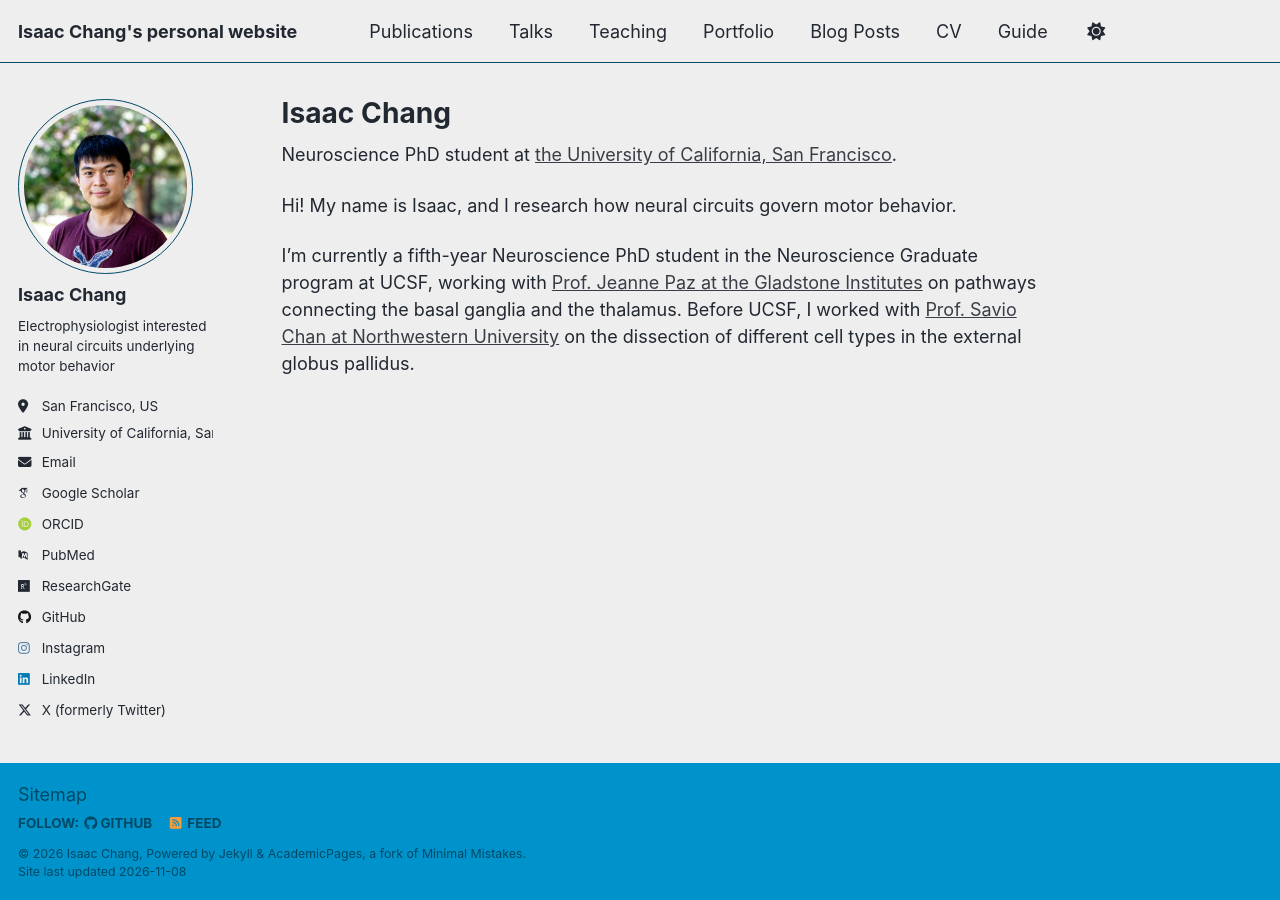
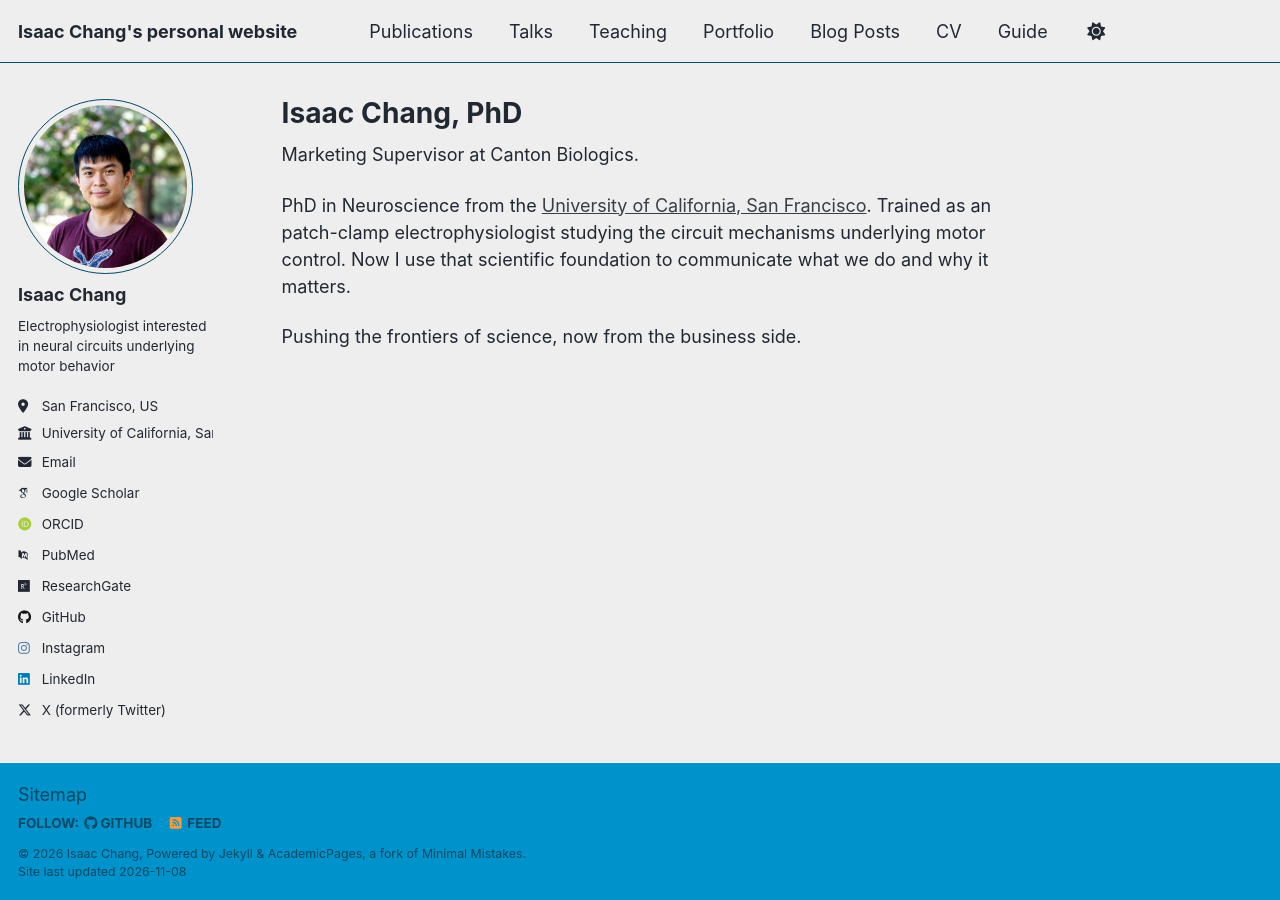
Before and after one commit to isaachkchang/isaachkchang.github.io, a Jekyll site: the page built from _pages/about.md, in a window 1280 px wide. Built offline with Jekyll 4.4.1, drawn with Linux system fonts in a browser that asks for light colours; some web fonts are replaced; a script that is not in the unit is left out.

Commit message:
Update about.md

```diff
--- a/_pages/about.md
+++ b/_pages/about.md
@@ -1,14 +1,14 @@
 ---
 permalink: /
-title: "Isaac Chang"
+title: "Isaac Chang, PhD"
 author_profile: true
 redirect_from:
   - /about/
   - /about.html
 ---
 
-Neuroscience PhD student at [the University of California, San Francisco](https://neurograd.ucsf.edu/about-neuroscience-graduate-program).
+Marketing Supervisor at Canton Biologics.
 
-Hi! My name is Isaac, and I research how neural circuits govern motor behavior.
+PhD in Neuroscience from the [University of California, San Francisco](https://neurograd.ucsf.edu/about-neuroscience-graduate-program). Trained as an patch-clamp electrophysiologist studying the circuit mechanisms underlying motor control. Now I use that scientific foundation to communicate what we do and why it matters.
 
-I'm currently a fifth-year Neuroscience PhD student in the Neuroscience Graduate program at UCSF, working with [Prof. Jeanne Paz at the Gladstone Institutes](https://labs.gladstone.org/paz/) on pathways connecting the basal ganglia and the thalamus. Before UCSF, I worked with [Prof. Savio Chan at Northwestern University](https://www.saviochanlab.org/) on the dissection of different cell types in the external globus pallidus.
+Pushing the frontiers of science, now from the business side.
```
